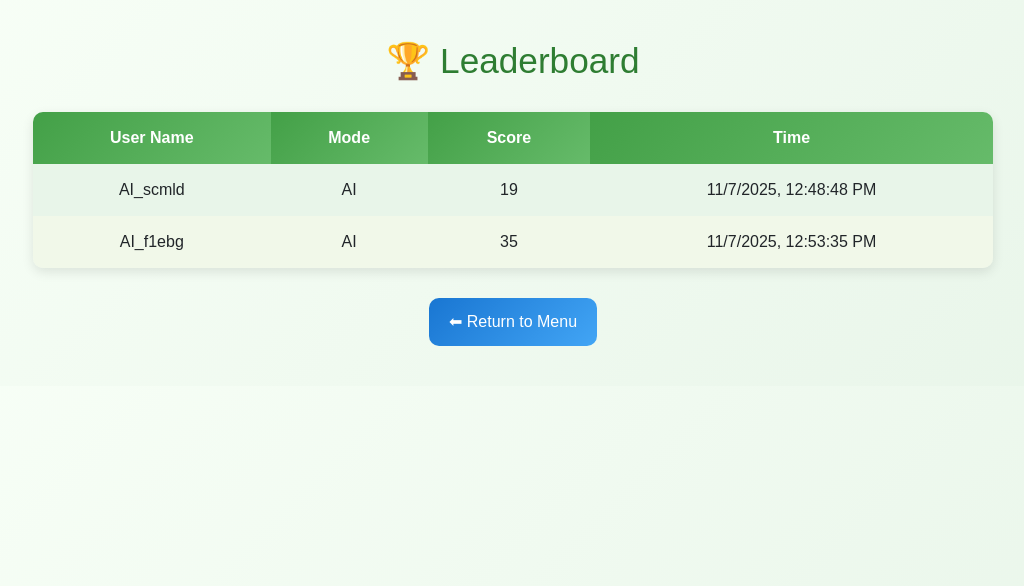
After one commit to hlin863/Snake-Game, a Flask app: page /leaderboard in a window 1280 px wide. The commit adds this page. Shown: the top 586 px of the page, without its empty margins (127-1151 px from the left). Run offline with Flask 3, Linux system fonts and the light colour scheme.

Commit message:
Add leaderboard page and route to frontend -1
Introduced a new /leaderboard route in app.py and created leaderboard.html template to display game results. Updated index.html to include a button linking to the leaderboard page.

```diff
--- a/snake_frontend/app.py
+++ b/snake_frontend/app.py
@@ -65,5 +65,9 @@ def save_result():
 def game():
     return render_template("snake_game.html")
 
+@app.route("/leaderboard")
+def leaderboard():
+    return render_template("leaderboard.html")
+
 if __name__ == "__main__":
     app.run(debug=True)
--- a/snake_frontend/templates/index.html
+++ b/snake_frontend/templates/index.html
@@ -146,6 +146,10 @@
             background: linear-gradient(135deg, #1976d2, #42a5f5);
         }
 
+        .leader-btn {
+            background: linear-gradient(135deg, #8e24aa, #ba68c8);
+        }
+
         /* Optional soft gradient backdrop for the whole section */
         body {
             background: linear-gradient(135deg, #f8fff7, #e8f5e9);
@@ -161,6 +165,8 @@
         <div class="menu-container">
             <button onclick="window.location.href='/'" class="menu-btn sim-btn">🧮 Simulation Mode</button>
             <button onclick="window.location.href='/game'" class="menu-btn game-btn">🎮 Play Snake Game</button>
+            <button onclick="window.location.href='/leaderboard'" class="menu-btn leader-btn">🏆
+                Leaderboard</button>
         </div>
     </div>
     <h2>🐍 Snake Simulation</h2>
--- /dev/null
+++ b/snake_frontend/templates/leaderboard.html
@@ -0,0 +1,108 @@
+<!DOCTYPE html>
+<html lang="en">
+
+<head>
+    <meta charset="UTF-8" />
+    <meta name="viewport" content="width=device-width, initial-scale=1.0" />
+    <title>Leaderboard</title>
+    <link rel="stylesheet" href="https://cdn.jsdelivr.net/npm/bootstrap@5.3.0/dist/css/bootstrap.min.css">
+    <style>
+        body {
+            background: linear-gradient(135deg, #f8fff7, #e8f5e9);
+            font-family: "Poppins", sans-serif;
+            text-align: center;
+            margin: 40px;
+        }
+
+        h1 {
+            color: #2e7d32;
+            font-size: 2.2rem;
+            margin-bottom: 30px;
+        }
+
+        table {
+            margin: 0 auto;
+            border-collapse: collapse;
+            width: 80%;
+            box-shadow: 0 4px 12px rgba(0, 0, 0, 0.1);
+            border-radius: 10px;
+            overflow: hidden;
+        }
+
+        th,
+        td {
+            padding: 14px 20px;
+            text-align: center;
+        }
+
+        th {
+            background: linear-gradient(135deg, #43a047, #66bb6a);
+            color: white;
+            font-weight: 600;
+        }
+
+        tr:nth-child(even) {
+            background-color: #f1f8e9;
+        }
+
+        tr:nth-child(odd) {
+            background-color: #e8f5e9;
+        }
+
+        .back-btn {
+            margin-top: 30px;
+            padding: 12px 20px;
+            border: none;
+            border-radius: 10px;
+            font-size: 1rem;
+            color: white;
+            cursor: pointer;
+            background: linear-gradient(135deg, #1976d2, #42a5f5);
+            transition: all 0.25s ease;
+        }
+
+        .back-btn:hover {
+            transform: scale(1.05);
+        }
+    </style>
+</head>
+
+<body>
+    <h1>🏆 Leaderboard</h1>
+    <table>
+        <thead>
+            <tr>
+                <th>User Name</th>
+                <th>Mode</th>
+                <th>Score</th>
+                <th>Time</th>
+            </tr>
+        </thead>
+        <tbody id="leaderboard-body"></tbody>
+    </table>
+    <button class="back-btn" onclick="window.location.href='/'">⬅ Return to Menu</button>
+
+    <script>
+        async function loadLeaderboard() {
+            const res = await fetch('Data/Game_Results.json');
+            const data = await res.json();
+            const tbody = document.getElementById('leaderboard-body');
+            tbody.innerHTML = '';
+            data.forEach(item => {
+                const tr = document.createElement('tr');
+                const date = new Date(item.timestamp);
+                const formatted = date.toLocaleString();
+                tr.innerHTML = `
+                    <td>${item.name}</td>
+                    <td>${item.mode}</td>
+                    <td>${item.score}</td>
+                    <td>${formatted}</td>
+                `;
+                tbody.appendChild(tr);
+            });
+        }
+        loadLeaderboard();
+    </script>
+</body>
+
+</html>
```
